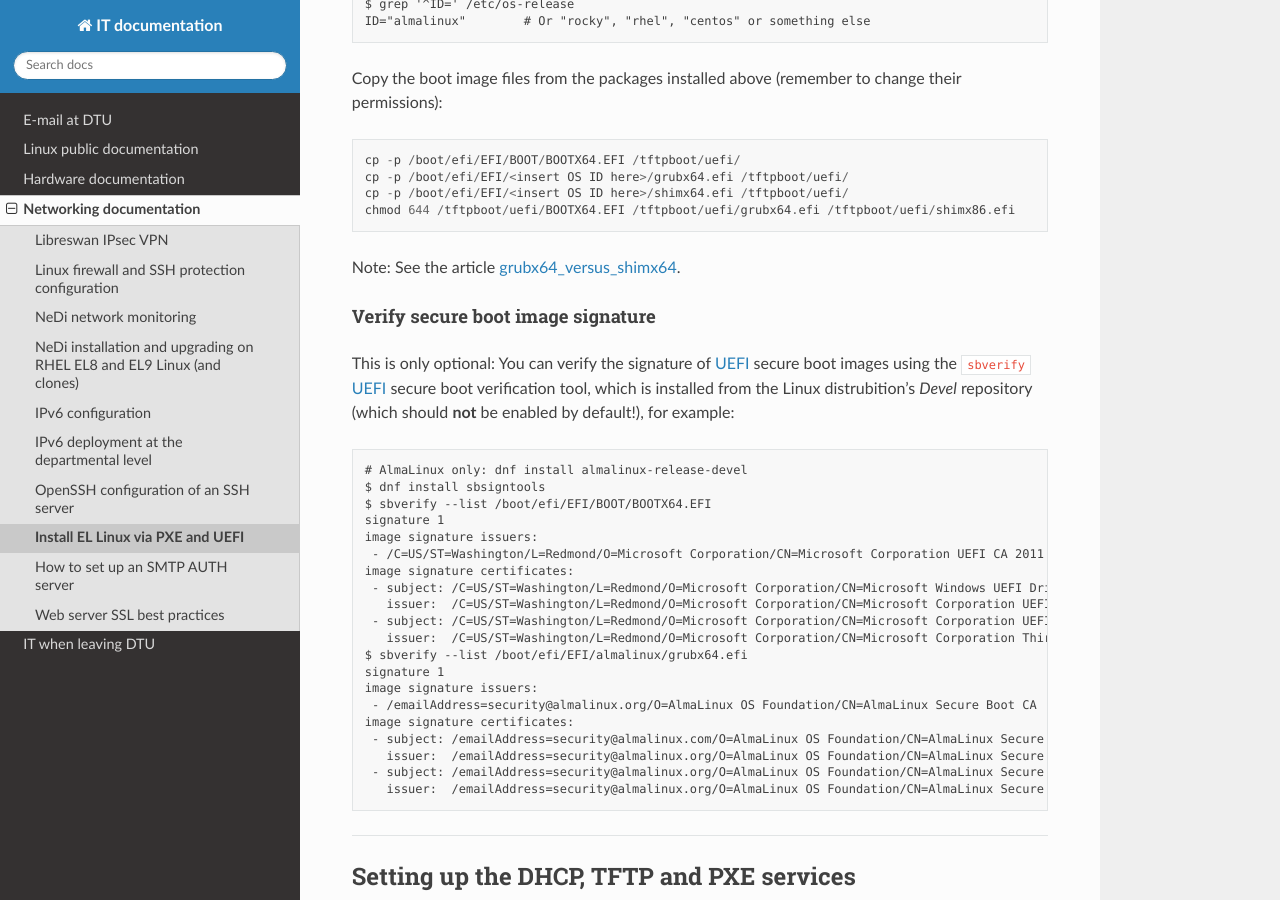
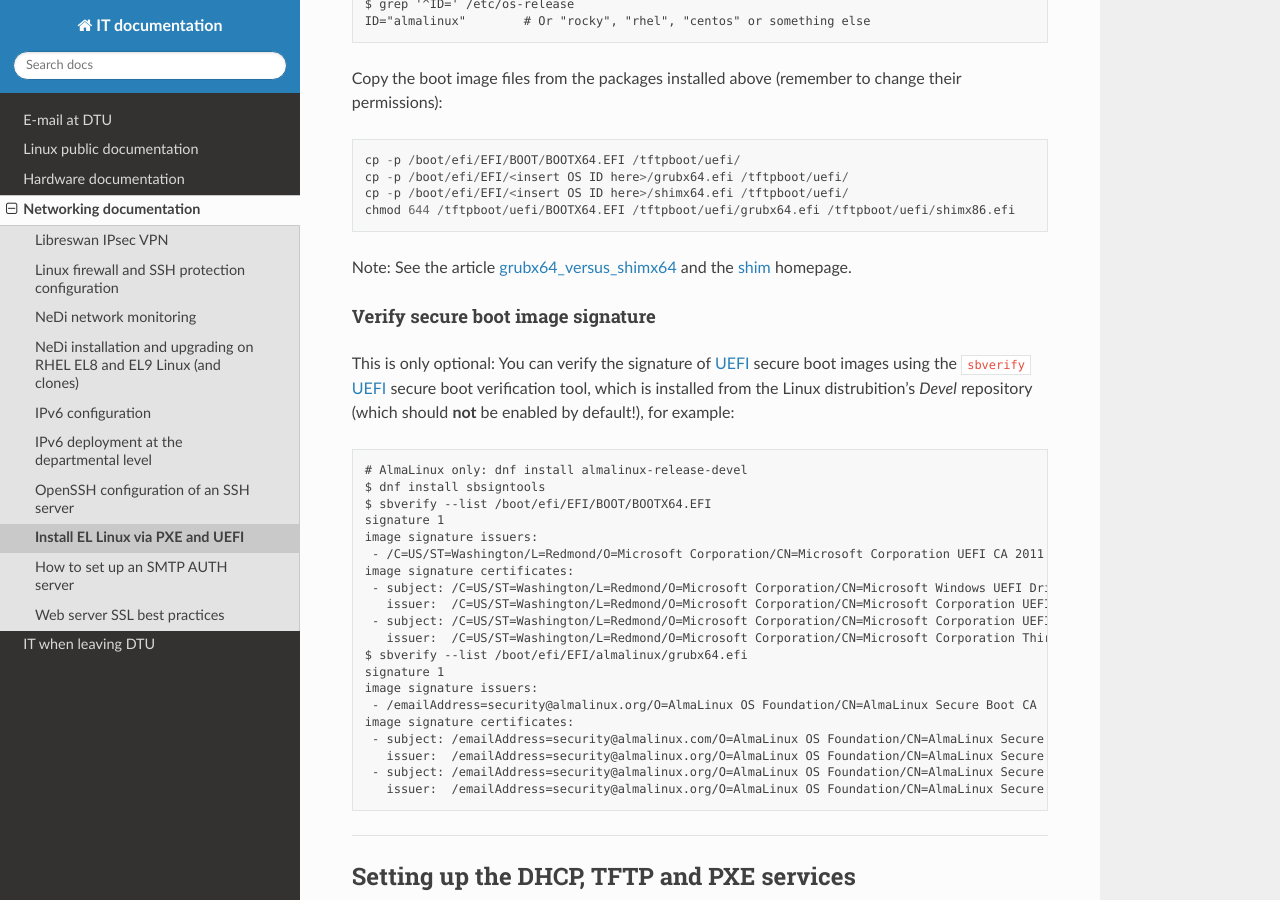
Before and after one commit to OleHolmNielsen/ITwiki, a Sphinx documentation site: the page built from docs/PXE_and_UEFI.rst, in a window 1280 px wide and 900 px high, scrolled down 3303 px. Built offline with Sphinx 7.4.7 and the Read the Docs theme 3.1.0, drawn with Linux system fonts in a browser that asks for light colours; some of the changed text lies outside the part shown.

Commit message:
Link to shim homepage

```diff
--- a/docs/PXE_and_UEFI.rst
+++ b/docs/PXE_and_UEFI.rst
@@ -152,9 +152,10 @@ Copy the boot image files from the packages installed above (remember to change
   cp -p /boot/efi/EFI/<insert OS ID here>/shimx64.efi /tftpboot/uefi/
   chmod 644 /tftpboot/uefi/BOOTX64.EFI /tftpboot/uefi/grubx64.efi /tftpboot/uefi/shimx86.efi
 
-Note: See the article grubx64_versus_shimx64_.
+Note: See the article grubx64_versus_shimx64_ and the shim_ homepage.
 
 .. _grubx64_versus_shimx64: https://www.baeldung.com/linux/grubx64-vs-shimx64
+.. _shim: https://github.com/rhboot/shim/blob/main/README.md
 
 .. _Verify_signatures:
 
@@ -251,7 +252,7 @@ in stead of the usual ``BOOTX64.EFI``, see the :ref:`Secure_Boot_Setup` section,
 
   filename "uefi/shimx64.efi";
 
-Note: See the article grubx64_versus_shimx64_.
+Note: See the article grubx64_versus_shimx64_ and the shim_ homepage.
 
 Placing the boot-image file in a subdirectory of the TFTP_ server's ``/tftpboot`` folder,
 for example ``/tftpboot/uefi/BOOTX64.EFI``,
@@ -562,10 +563,10 @@ Any signature mismatch will cause the installation to fail,
 since different OS images cannot verify the image signatures of other OSes,
 for example ``RHEL`` versus ``AlmaLinux`` versus ``RockyLinux``.
 
-Note: See the article grubx64_versus_shimx64_.
+Note: See the article grubx64_versus_shimx64_ and the shim_ homepage.
+
 
 .. _Secure_Boot: https://en.wikipedia.org/wiki/Unified_Extensible_Firmware_Interface#SECURE-BOOT
-.. _SHIM: https://github.com/rhboot/shim/blob/main/README.md
 
 Automated Kickstart installation
 -----------------------------------
```
